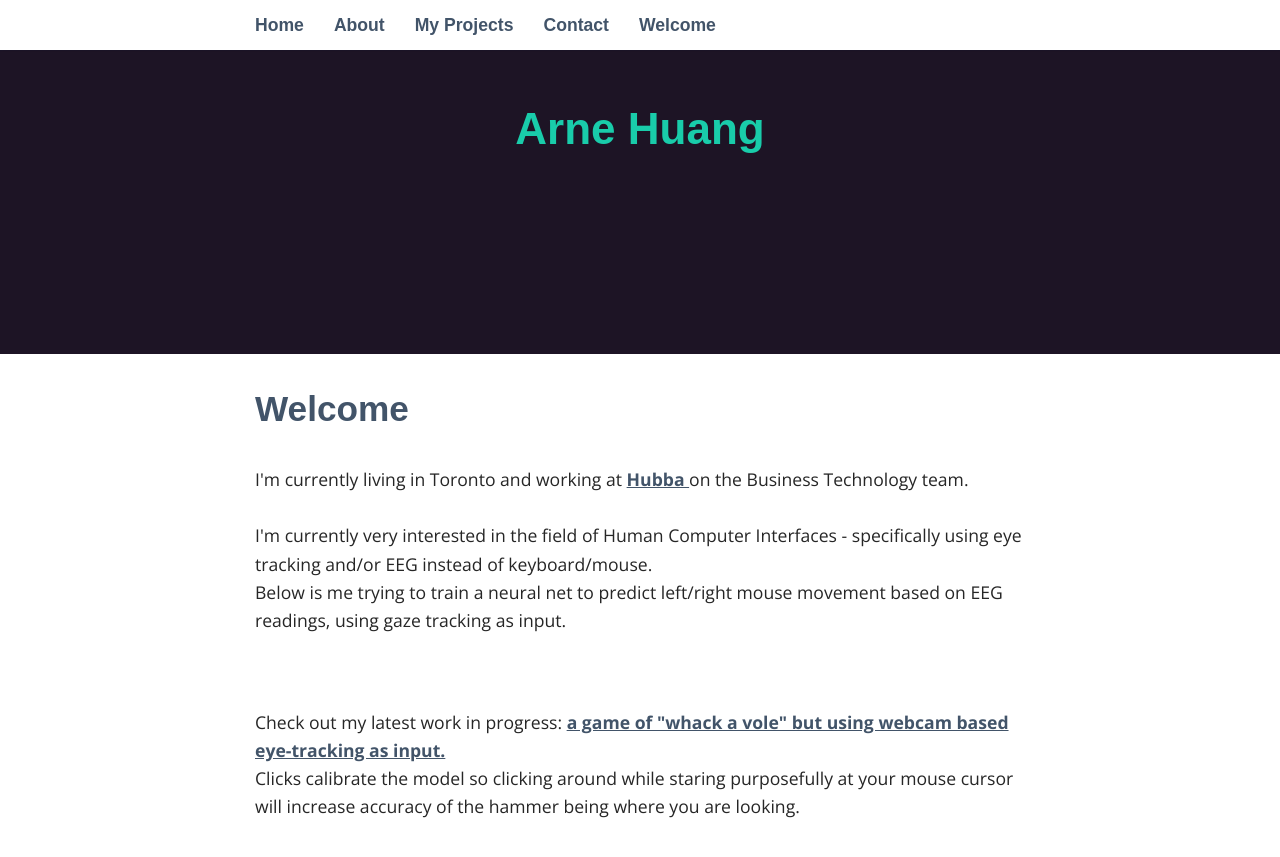
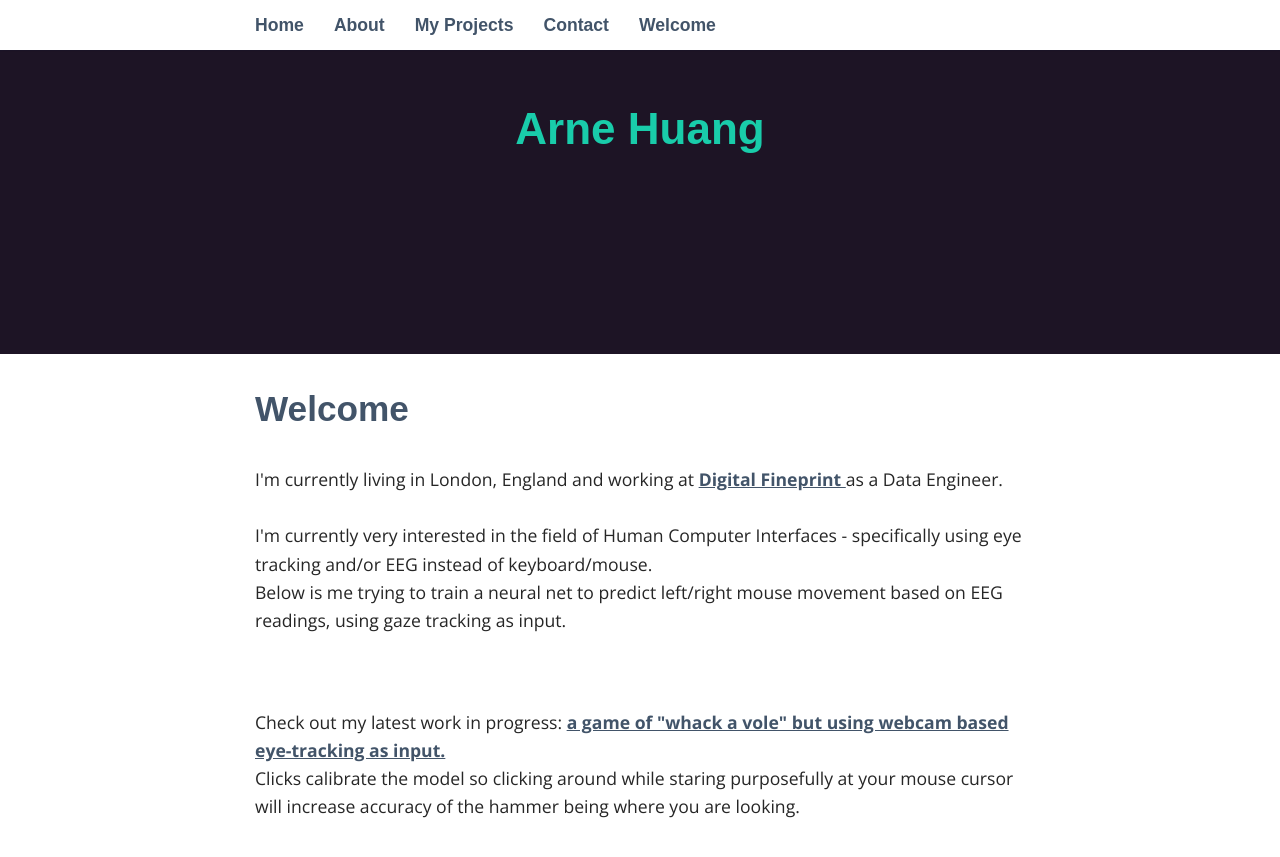
Before and after one commit to arnehuang/arnehuang.github-io, a Jekyll site: the page built from index.html, in a window 1280 px wide and 900 px high, scrolled down 146 px. Shown: the top 857 px of the window. Built offline with Jekyll 4.4.1, drawn with Linux system fonts in a browser that asks for light colours; some web fonts are replaced; a script that is not in the unit is left out.

Commit message:
'london!'

```diff
--- a/index.html
+++ b/index.html
@@ -4,7 +4,7 @@ title: Welcome
 permalink: /
 ---
 
-I'm currently living in Toronto and working at <a href = 'https://www.hubba.com'> Hubba </a> on the Business Technology team.
+I'm currently living in London, England and working at <a href = 'https://www.digitalfineprint.com'> Digital Fineprint </a> as a Data Engineer.
 
 <br>
 <br>
```
Also changed, not shown: _pages/04_contact.md (+1 -1 lines).
